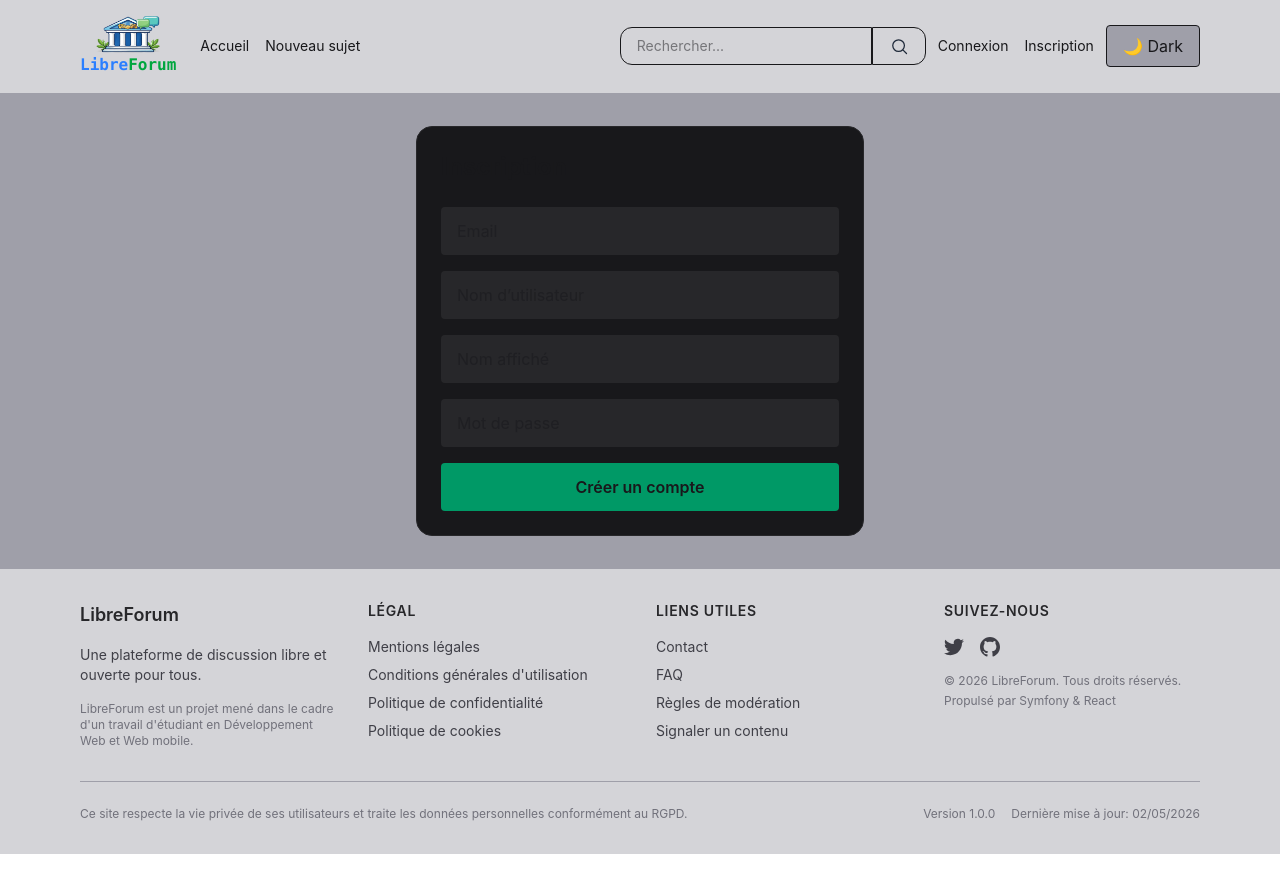
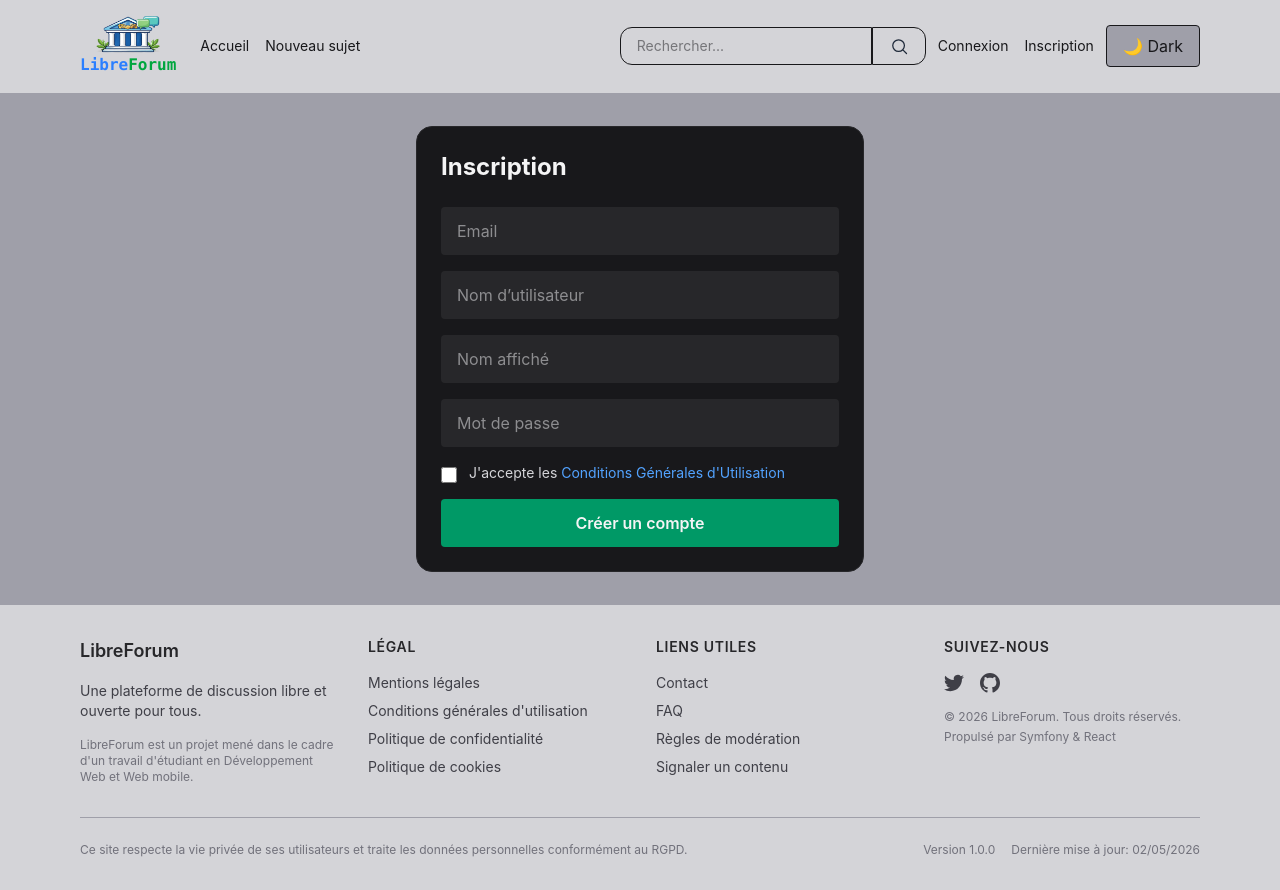
Before and after one commit to OliRati/LibreForum, a React (Vite) app in the folder frontend/: page /app/register in a window 1280 px wide. Before the commit the page ends 854 px from the top, so only its background shows below. Built offline with nearby package versions, Linux system fonts and the light colour scheme; no server answers.

Commit message:
Add CGU validation to register form, Adjust dark/light theme

```diff
--- a/frontend/src/pages/Moderation.tsx
+++ b/frontend/src/pages/Moderation.tsx
@@ -158,8 +158,8 @@ export default function Moderation() {
               </div>
 
               <p>
-                Vous pouvez également consulter la page dédiée au <a href="/app/signalement" className="text-blue-400 hover:underline"> signalement</a>
-                pour plus d'informations.
+                Vous pouvez également consulter la page dédiée au <a href="/app/signalement" className="text-blue-400 hover:underline">signalement</a>
+                {" "}pour plus d'informations.
               </p>
             </div>
           </section>
--- a/frontend/src/pages/RegisterPage.tsx
+++ b/frontend/src/pages/RegisterPage.tsx
@@ -1,5 +1,5 @@
 import { useState } from "react";
-import { useNavigate } from "react-router-dom";
+import { useNavigate, Link } from "react-router-dom";
 import { useAuth } from "../features/auth/useAuth";
 
 export default function RegisterPage() {
@@ -11,10 +11,16 @@ export default function RegisterPage() {
   const [displayName, setDisplayName] = useState("");
   const [password, setPassword] = useState("");
   const [error, setError] = useState("");
+  const [accepted, setAccepted] = useState(false);
 
   async function handleSubmit(e: React.FormEvent) {
     e.preventDefault();
     setError("");
+
+    if (!accepted) {
+      setError("Vous devez accepter les CGU pour vous inscrire sur ce site");
+      return;
+    }
 
     try {
       await register({
@@ -31,7 +37,7 @@ export default function RegisterPage() {
   }
 
   return (
-    <div className="mx-auto max-w-md rounded-2xl border border-zinc-800 bg-zinc-900 p-6">
+    <div className="mx-auto max-w-md rounded-2xl border border-zinc-800 bg-zinc-900 text-zinc-100 p-6">
       <h1 className="mb-6 text-2xl font-bold">Inscription</h1>
 
       <form onSubmit={handleSubmit} className="space-y-4">
@@ -65,6 +71,16 @@ export default function RegisterPage() {
           onChange={(e) => setPassword(e.target.value)}
         />
 
+          <label className="flex items-start gap-3">
+            <input
+              type="checkbox"
+              checked={accepted}
+              onChange={(e) => setAccepted(e.target.checked)}
+              className="mt-1 h-4 w-4 rounded border-zinc-700 bg-zinc-800"
+            />
+            <span className="text-sm text-zinc-300">J'accepte les <Link to="/cgu" className="text-blue-400 hover:underline">Conditions Générales d'Utilisation</Link></span>
+          </label>
+
         {error && <p className="text-sm text-red-400">{error}</p>}
 
         <button
```
Also changed, not shown: 2 other files (tests, documents, lock files or other folders).
